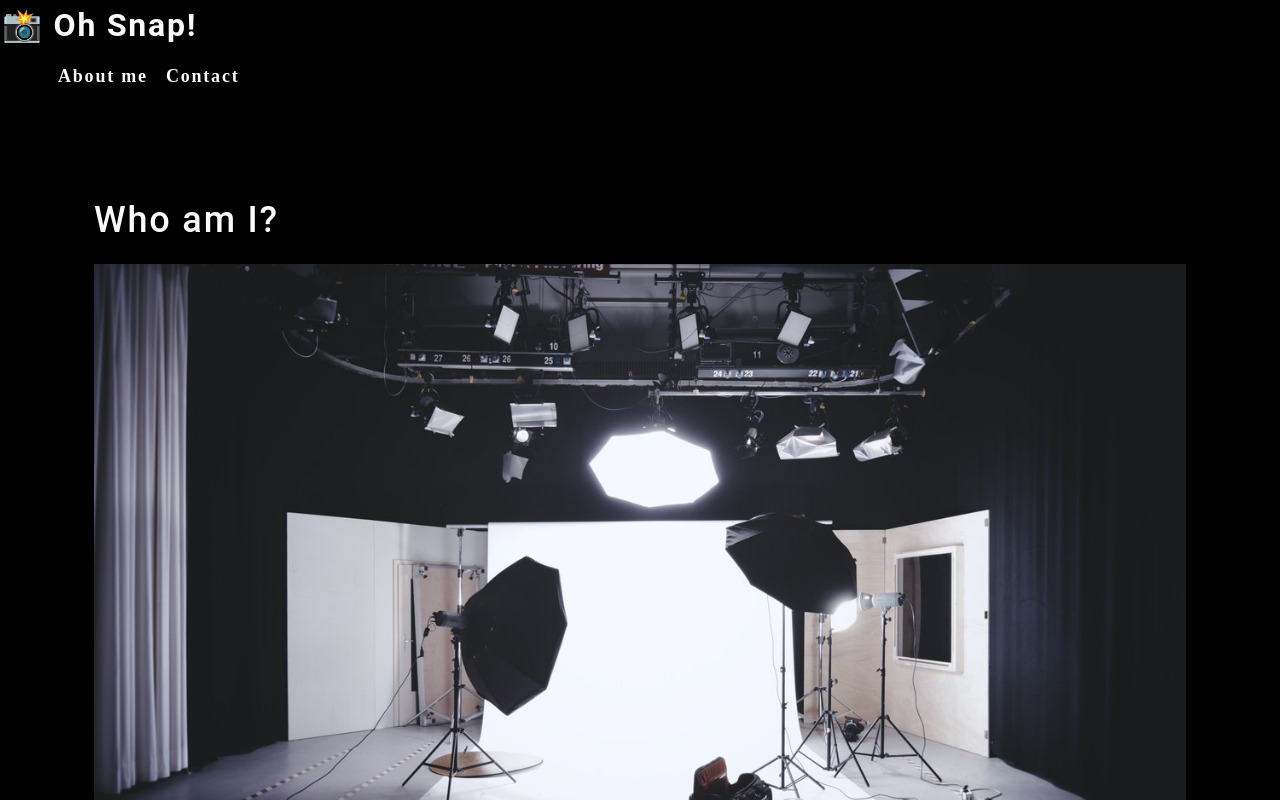
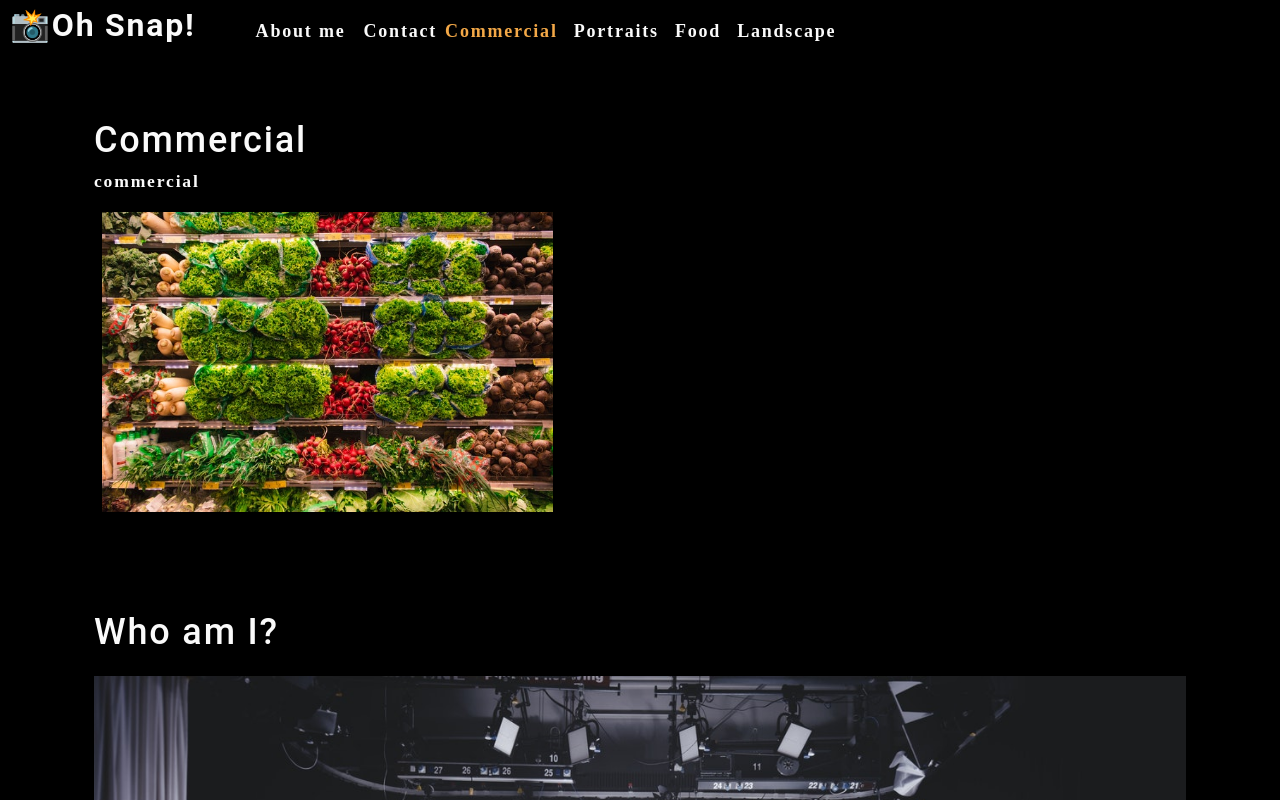
Before and after one commit to Diegorivera1110/photo-port, a React (Create React App) app: page / in a window 1280 px wide. Shown: the top 800 px of the page. Built offline with nearby package versions, Linux system fonts and the light colour scheme.

Commit message:
completed gallery/nav functionality

```diff
--- a/src/App.js
+++ b/src/App.js
@@ -1,17 +1,38 @@
-import React from 'react';
+import React, { useState } from 'react';
 // import logo from './logo.svg';
 import './App.css';
 import Nav from './components/Nav';
 import About from './components/About';
+import Gallery from './components/Gallery';
 
 
 function App() {
 
+  const [categories] = useState([
+    {
+      name: 'commercial',
+      description: 'Photos of grocery stores, food trucks, and other commercial projects',
+    },
+    { name: 'portraits', description: 'Portraits of people in my life' },
+    { name: 'food', description: 'Delicious delicacies' },
+    { name: 'landscape', description: 'Fields, farmhouses, waterfalls, and the beauty of nature' },
+  ]);
+
+  const [currentCategory, setCurrentCategory] = useState(categories[0]);
+
+
   return (
     <div>
-      <Nav></Nav>
+      <Nav
+      categories={categories}
+      setCurrentCategory={setCurrentCategory}
+      currentCategory={currentCategory}
+      ></Nav>
       <main>
+        <div>
+        <Gallery></Gallery>
         <About></About>
+      </div>
       </main>
     </div>
   );
--- /dev/null
+++ b/src/components/Gallery/index.js
@@ -0,0 +1,26 @@
+import React from "react";
+import { capitalizeFirstLetter } from '../../utils/helpers';
+import photo from "../../assets/small/commercial/0.jpg";
+
+function Gallery(props) {
+    const currentCategory = {
+        name: 'commercial',
+        description: 'Photos of grocery stores, food trucks, and other commercial projects',
+    };
+
+    return (
+        <section>
+            <h1>{capitalizeFirstLetter(currentCategory.name)}</h1>
+            <p>{currentCategory.name}</p>
+            <div className="felx-row">
+                <img
+                src={photo}
+                alt="Commercial Example"
+                className="img-thumbnail mx-1"
+                />
+            </div>
+        </section>
+    );
+}
+
+export default Gallery;
--- a/src/components/Nav/index.js
+++ b/src/components/Nav/index.js
@@ -1,30 +1,30 @@
-import React from "react";
+import React, { useEffect } from "react";
+import { capitalizeFirstLetter } from '../../utils/helpers';
 
-function Nav() {
+function Nav(props) {
 
-    const categories = [
-        {
-            name: "commercial",
-            description:
-            "Photos of grocery stores, food trucks, and other commercial projects",
-        },
-        { name: "portraits", description: "Portraits of people in my life" },
-        { name: "food", description: "Delicious delicacies" },
-        {
-            name: "landscape",
-            description: "Fields, famrhouses, waterfalls, and the beauty of nature",
-        },
-    ];
+  const {
+    categories = [],
+    setCurrentCategory,
+    currentCategory,
+  } = props;
 
-    function categorySelected(name) {
-        console.log(`${name} clicked`)
-    }
+
+  useEffect(() => {
+    document.title = capitalizeFirstLetter(currentCategory.name);
+  }, [currentCategory]);
+
+    // function categorySelected(name) {
+    //     console.log(`${name} clicked`)
+    // }
 
     return (
-        <header>
+        <header className="flex-row px-1">
   <h2>
     <a data-testid="link" href="/">
-      <span role="img" aria-label="camera"> 📸</span> Oh Snap!
+      <span role="img" aria-label="camera">
+        📸</span>
+         Oh Snap!
     </a>
   </h2>
   <nav>
@@ -37,16 +37,20 @@
       <li>
         <span>Contact</span>
       </li>
-      {categories.map((category) => {
+      {categories.map((category) => (
         <li
-        className="mx-1"
-        key={category.name}
-        >
-            <span onClick={() => categorySelected(category.name)} >
-                {category.name}
+        className={`mx-1 ${
+          currentCategory.name === category.name && 'navActive'
+        }`} key={category.name}>
+            <span
+            onClick={() => {
+              setCurrentCategory(category)
+              }}
+              >
+                {capitalizeFirstLetter(category.name)}
             </span>
         </li>
-      })}
+      ))}
     </ul>
   </nav>
 </header>
```
